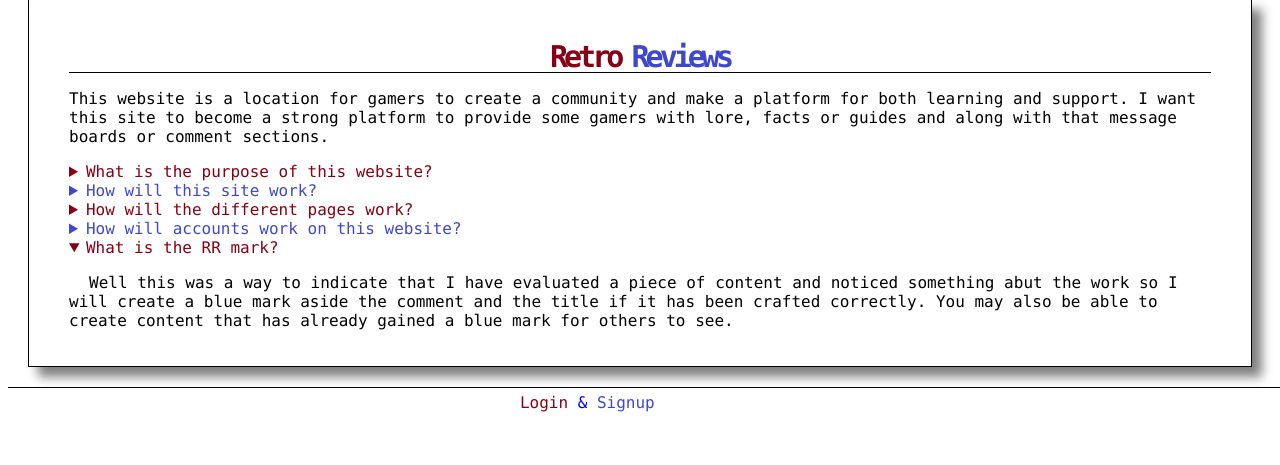
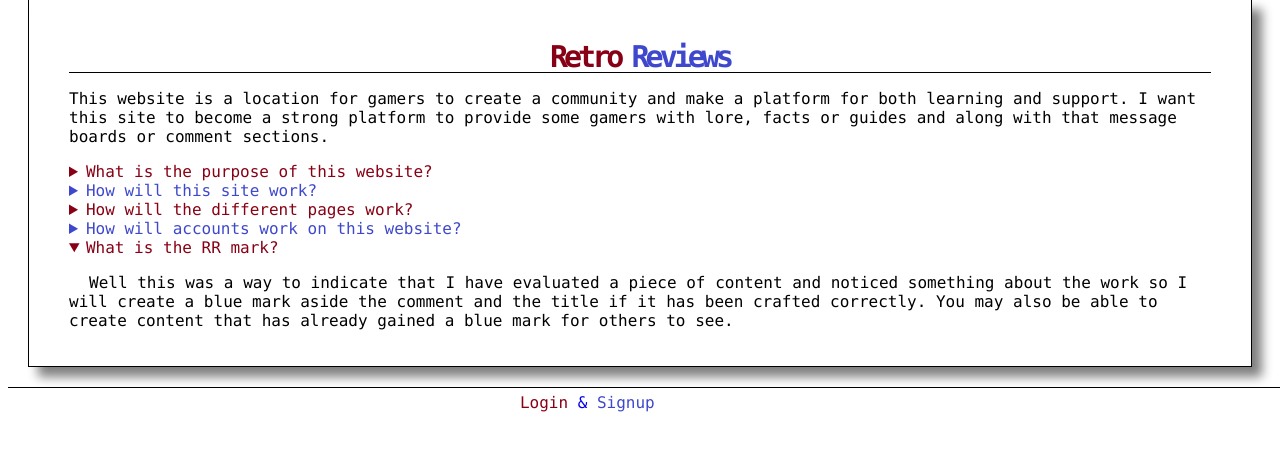
Before and after one commit to Code-Institute-Submissions/roy-finch-data-centric-webpage_SepResub, a Flask app: page / in a window 1280 px wide, after a click on "What is the RR mark?". Shown: the part 70-535 px from the top of the page. Run offline with Flask 2, Linux system fonts and the light colour scheme.

```diff
--- a/templates/index.html
+++ b/templates/index.html
@@ -28,7 +28,7 @@
     </details>
     <details class="red">
         <summary>What is the RR mark?</summary>
-        <p>Well this was a way to indicate that I have evaluated a piece of content and noticed something abut the work so I will create a blue mark aside the comment and the title if it has been crafted correctly. You may also be able to create content that has already gained a blue mark for others to see.</p>
+        <p>Well this was a way to indicate that I have evaluated a piece of content and noticed something about the work so I will create a blue mark aside the comment and the title if it has been crafted correctly. You may also be able to create content that has already gained a blue mark for others to see.</p>
     </details>
 </section>
 {% endblock %}
```
Also changed, not shown: README.md (added).
